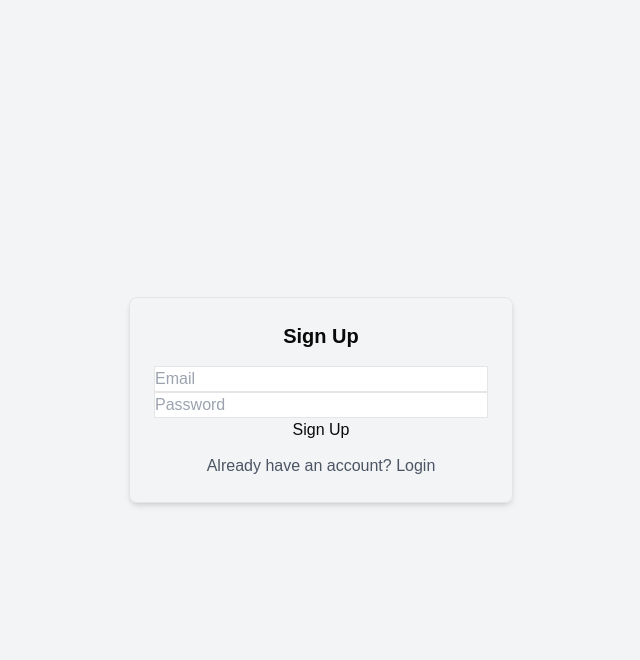
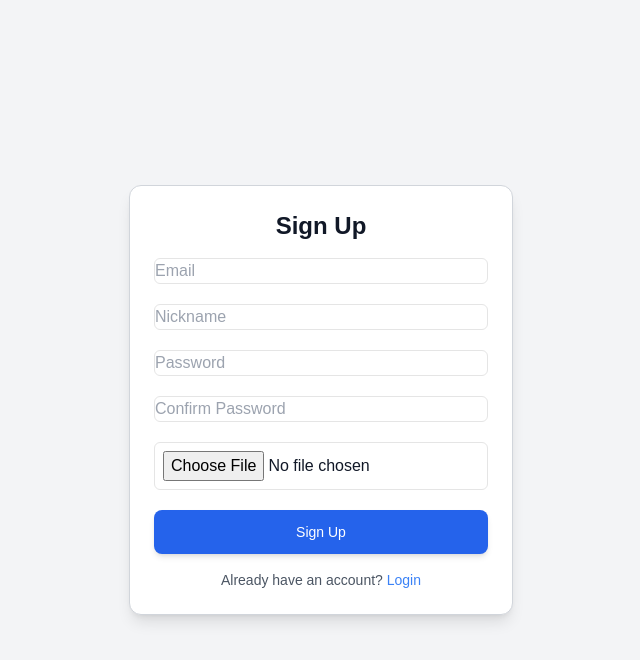
Before and after one commit to NewDara-Star/trackfit, a Next.js app: page /login in a window 1280 px wide. Both pictures are taken after a click on the button "Sign Up". Shown: the top 660 px of the page, without its empty margins (319-959 px from the left). Built offline with nearby package versions, Linux system fonts and the light colour scheme; no server answers.

Commit message:
added profile image

```diff
--- a/package.json
+++ b/package.json
@@ -9,6 +9,7 @@
     "lint": "next lint"
   },
   "dependencies": {
+    "@radix-ui/react-avatar": "^1.1.2",
     "@radix-ui/react-slot": "^1.1.1",
     "@shadcn/ui": "^0.0.4",
     "@supabase/supabase-js": "^2.47.16",
--- a/src/app/dashboard/page.tsx
+++ b/src/app/dashboard/page.tsx
@@ -1,7 +1,9 @@
 "use client";
+
+import { useEffect, useState } from "react";
+import { useRouter } from "next/navigation";
 import { useAuth } from "../../../context/AuthContext";
-import { useRouter } from "next/navigation";
-import { useEffect } from "react";
+import { Avatar, AvatarImage, AvatarFallback } from "@/components/ui/avatar";
 import { Button } from "@/components/ui/button";
 import { Card, CardContent, CardTitle } from "@/components/ui/card";
 
@@ -13,14 +15,31 @@ const workouts = [
 ];
 
 export default function Dashboard() {
-  const { user, supabase } = useAuth();
+  const { supabase, user } = useAuth();
   const router = useRouter();
+  const [profile, setProfile] = useState<{
+    nickname: string;
+    avatar_url: string | null;
+  } | null>(null);
 
   useEffect(() => {
     if (!user) {
       router.push("/login");
+    } else {
+      supabase
+        .from("profiles")
+        .select("nickname, avatar_url")
+        .eq("id", user?.user?.id)
+        .single()
+        .then(({ data }) => {
+          if (data) {
+            setProfile(data);
+          } else {
+            setProfile({ nickname: "User", avatar_url: null });
+          }
+        });
     }
-  }, [user, router]);
+  }, [user, supabase, router]);
 
   if (!user) {
     return (
@@ -37,11 +56,22 @@ export default function Dashboard() {
 
   return (
     <div className="flex flex-col items-center justify-center min-h-screen bg-gray-100 px-6">
-      <h1 className="text-3xl font-bold text-gray-900">
-        Welcome, {user?.user?.email}
-      </h1>
+      {/* User Profile */}
+      <div className="flex flex-col items-center">
+        <Avatar className="w-20 h-20 rounded-full mb-3">
+          <AvatarImage
+            src={profile?.avatar_url || "/default-avatar.png"}
+            alt="User Avatar"
+          />
+          <AvatarFallback>{profile?.nickname?.charAt(0) || "U"}</AvatarFallback>
+        </Avatar>
+        <h1 className="text-3xl font-bold text-gray-900">
+          Welcome, {profile?.nickname || "User"}!
+        </h1>
+      </div>
+
+      {/* Workout Selection */}
       <p className="text-gray-600 mt-2">Choose your workout for today:</p>
-
       <div className="grid grid-cols-1 sm:grid-cols-2 gap-6 mt-6 w-full max-w-sm">
         {workouts.map((workout) => (
           <Card
@@ -58,6 +88,7 @@ export default function Dashboard() {
         ))}
       </div>
 
+      {/* Logout Button */}
       <Button
         variant="destructive"
         onClick={handleLogout}
--- a/src/app/layout.tsx
+++ b/src/app/layout.tsx
@@ -10,7 +10,7 @@ export default function RootLayout({
 }) {
   return (
     <html lang="en">
-      <body>
+      <body className="bg-gray-100 text-gray-900">
         <AuthProvider>{children}</AuthProvider>
       </body>
     </html>
--- a/src/app/login/page.tsx
+++ b/src/app/login/page.tsx
@@ -1,5 +1,5 @@
 "use client";
-import { useState } from "react";
+import { useState, useEffect } from "react";
 import { useRouter } from "next/navigation";
 import { useAuth } from "../../../context/AuthContext";
 import { Button } from "@/components/ui/button";
@@ -10,24 +10,80 @@ export default function LoginPage() {
   const { supabase, user } = useAuth();
   const router = useRouter();
   const [email, setEmail] = useState("");
+  const [nickname, setNickname] = useState("");
   const [password, setPassword] = useState("");
+  const [confirmPassword, setConfirmPassword] = useState("");
   const [loading, setLoading] = useState(false);
   const [error, setError] = useState("");
-  const [isSignUp, setIsSignUp] = useState(false); // Toggle between login & sign-up
+  const [isSignUp, setIsSignUp] = useState(false);
+  const [avatarFile, setAvatarFile] = useState<File | null>(null); // Profile image
 
+  // 🔥 Fix: Redirect only after rendering
+  useEffect(() => {
     if (user) {
       router.push("/dashboard");
-    return null;
     }
+  }, [user, router]);
 
   const handleAuth = async (e: React.FormEvent) => {
     e.preventDefault();
     setLoading(true);
     setError("");
 
+    // 🔹 Validate password confirmation
+    if (isSignUp && password !== confirmPassword) {
+      setError("Passwords do not match!");
+      setLoading(false);
+      return;
+    }
+
     let result;
     if (isSignUp) {
       result = await supabase.auth.signUp({ email, password });
+
+      if (result.error) {
+        setError(result.error.message);
+        setLoading(false);
+        return;
+      }
+
+      const userId = result.data.user?.id;
+
+      // 🔹 Upload profile image if provided
+      let avatarUrl = null;
+      if (avatarFile && userId) {
+        const { data, error: uploadError } = await supabase.storage
+          .from("avatars")
+          .upload(`public/${userId}`, avatarFile);
+
+        if (uploadError) {
+          setError(uploadError.message);
+          setLoading(false);
+          return;
+        }
+
+        // 🔥 Fix: Use `data.path` to construct the avatar URL
+        if (data) {
+          avatarUrl = `${
+            supabase.storage.from("avatars").getPublicUrl(data.path).data
+              .publicUrl
+          }`;
+        }
+        avatarUrl = `${
+          supabase.storage.from("avatars").getPublicUrl(`public/${userId}`).data
+            .publicUrl
+        }`;
+      }
+
+      // 🔹 Save user profile (nickname & avatar) to Supabase database
+      await supabase.from("profiles").insert([
+        {
+          id: userId,
+          email,
+          nickname,
+          avatar_url: avatarUrl,
+        },
+      ]);
     } else {
       result = await supabase.auth.signInWithPassword({ email, password });
     }
@@ -42,18 +98,27 @@ export default function LoginPage() {
   };
 
   return (
-    <div className="flex items-center justify-center min-h-screen bg-gray-100 px-6">
-      <Card className="w-full max-w-sm shadow-md">
+    <div className="flex items-center justify-center min-h-screen bg-gray-100 px-4">
+      <Card className="w-full max-w-sm shadow-lg border border-gray-300 bg-white rounded-xl">
         <CardContent className="p-6">
-          <CardTitle className="text-xl text-center">
+          <CardTitle className="text-2xl text-center font-semibold text-gray-900 mb-4">
             {isSignUp ? "Sign Up" : "Login"}
           </CardTitle>
-          <form onSubmit={handleAuth} className="flex flex-col gap-4 mt-4">
+          <form onSubmit={handleAuth} className="flex flex-col gap-5">
             <Input
               type="email"
               placeholder="Email"
               value={email}
               onChange={(e) => setEmail(e.target.value)}
+              required
+            />
+            {isSignUp && (
+              <>
+                <Input
+                  type="text"
+                  placeholder="Nickname"
+                  value={nickname}
+                  onChange={(e) => setNickname(e.target.value)}
                   required
                 />
                 <Input
@@ -63,16 +128,44 @@ export default function LoginPage() {
                   onChange={(e) => setPassword(e.target.value)}
                   required
                 />
+                <Input
+                  type="password"
+                  placeholder="Confirm Password"
+                  value={confirmPassword}
+                  onChange={(e) => setConfirmPassword(e.target.value)}
+                  required
+                />
+                <input
+                  type="file"
+                  accept="image/*"
+                  onChange={(e) => setAvatarFile(e.target.files?.[0] || null)}
+                  className="border p-2 rounded-md"
+                />
+              </>
+            )}
+            {!isSignUp && (
+              <Input
+                type="password"
+                placeholder="Password"
+                value={password}
+                onChange={(e) => setPassword(e.target.value)}
+                required
+              />
+            )}
             {error && <p className="text-red-500 text-sm">{error}</p>}
-            <Button type="submit" disabled={loading} className="w-full">
+            <Button
+              type="submit"
+              disabled={loading}
+              className="w-full py-3 bg-blue-600 hover:bg-blue-700 text-white rounded-lg transition-all shadow-md"
+            >
               {loading ? "Processing..." : isSignUp ? "Sign Up" : "Login"}
             </Button>
           </form>
-          <p className="text-center text-sm text-gray-600 mt-3">
+          <p className="text-center text-sm text-gray-600 mt-4">
             {isSignUp ? "Already have an account?" : "Don't have an account?"}{" "}
             <button
               type="button"
-              className="text-blue-500 hover:underline"
+              className="text-blue-500 font-medium hover:underline"
               onClick={() => setIsSignUp(!isSignUp)}
             >
               {isSignUp ? "Login" : "Sign Up"}
--- /dev/null
+++ b/src/components/ui/avatar.tsx
@@ -0,0 +1,50 @@
+"use client"
+
+import * as React from "react"
+import * as AvatarPrimitive from "@radix-ui/react-avatar"
+
+import { cn } from "@/lib/utils"
+
+const Avatar = React.forwardRef<
+  React.ElementRef<typeof AvatarPrimitive.Root>,
+  React.ComponentPropsWithoutRef<typeof AvatarPrimitive.Root>
+>(({ className, ...props }, ref) => (
+  <AvatarPrimitive.Root
+    ref={ref}
+    className={cn(
+      "relative flex h-10 w-10 shrink-0 overflow-hidden rounded-full",
+      className
+    )}
+    {...props}
+  />
+))
+Avatar.displayName = AvatarPrimitive.Root.displayName
+
+const AvatarImage = React.forwardRef<
+  React.ElementRef<typeof AvatarPrimitive.Image>,
+  React.ComponentPropsWithoutRef<typeof AvatarPrimitive.Image>
+>(({ className, ...props }, ref) => (
+  <AvatarPrimitive.Image
+    ref={ref}
+    className={cn("aspect-square h-full w-full", className)}
+    {...props}
+  />
+))
+AvatarImage.displayName = AvatarPrimitive.Image.displayName
+
+const AvatarFallback = React.forwardRef<
+  React.ElementRef<typeof AvatarPrimitive.Fallback>,
+  React.ComponentPropsWithoutRef<typeof AvatarPrimitive.Fallback>
+>(({ className, ...props }, ref) => (
+  <AvatarPrimitive.Fallback
+    ref={ref}
+    className={cn(
+      "flex h-full w-full items-center justify-center rounded-full bg-muted",
+      className
+    )}
+    {...props}
+  />
+))
+AvatarFallback.displayName = AvatarPrimitive.Fallback.displayName
+
+export { Avatar, AvatarImage, AvatarFallback }
--- a/tailwind.config.js
+++ b/tailwind.config.js
@@ -6,6 +6,7 @@ module.exports = {
     "./components/**/*.{js,ts,jsx,tsx}",
     "./src/app/workout/**/*.{js,ts,jsx,tsx}",
     "./src/app/dashboard/**/*.{js,ts,jsx,tsx}",
+    "./src/app/login/**/*.{js,ts,jsx,tsx}",
   ],
   theme: {
     extend: {
```
Also changed, not shown: 1 other file (tests, documents, lock files or other folders). Lines whose indentation alone changed are shown as unchanged.
